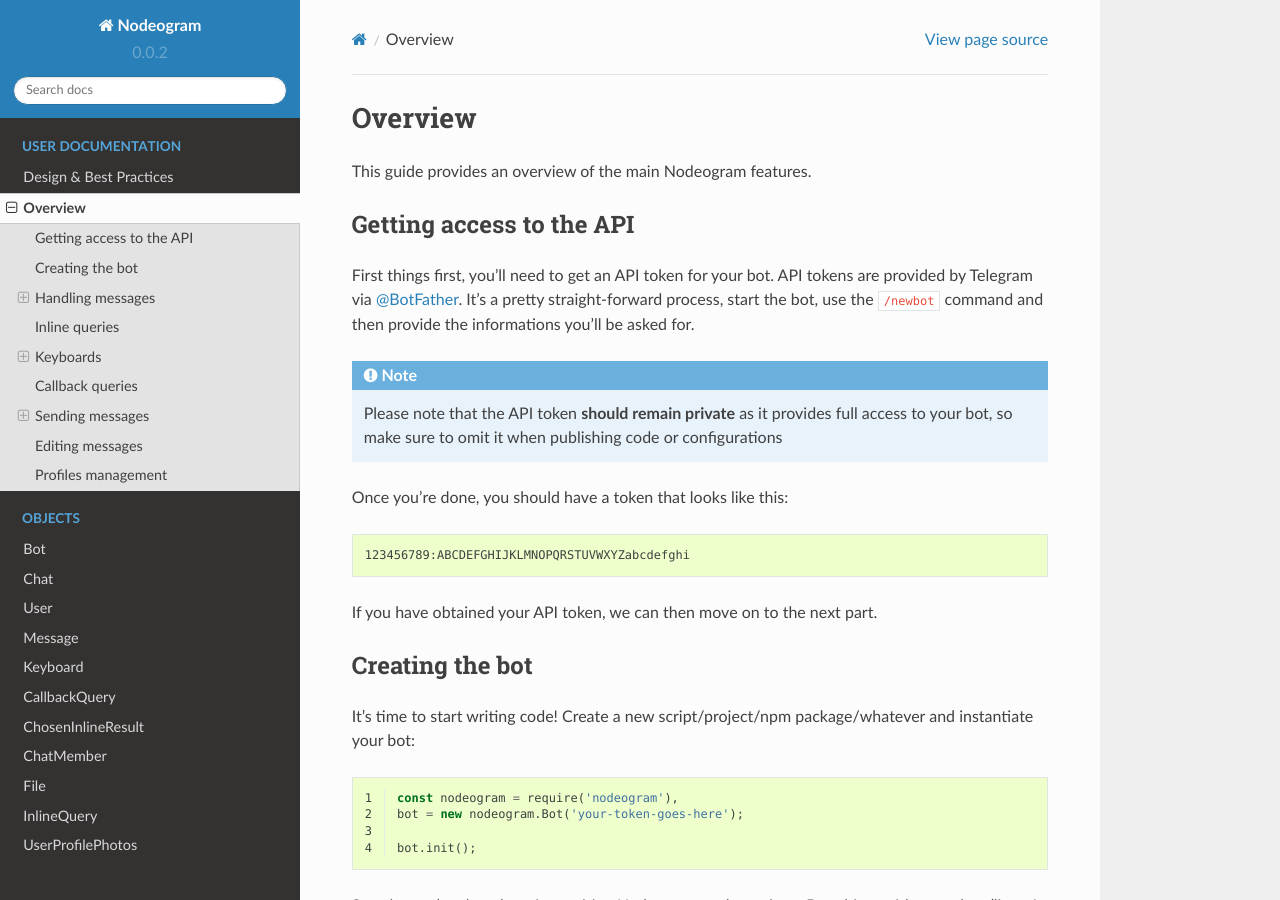
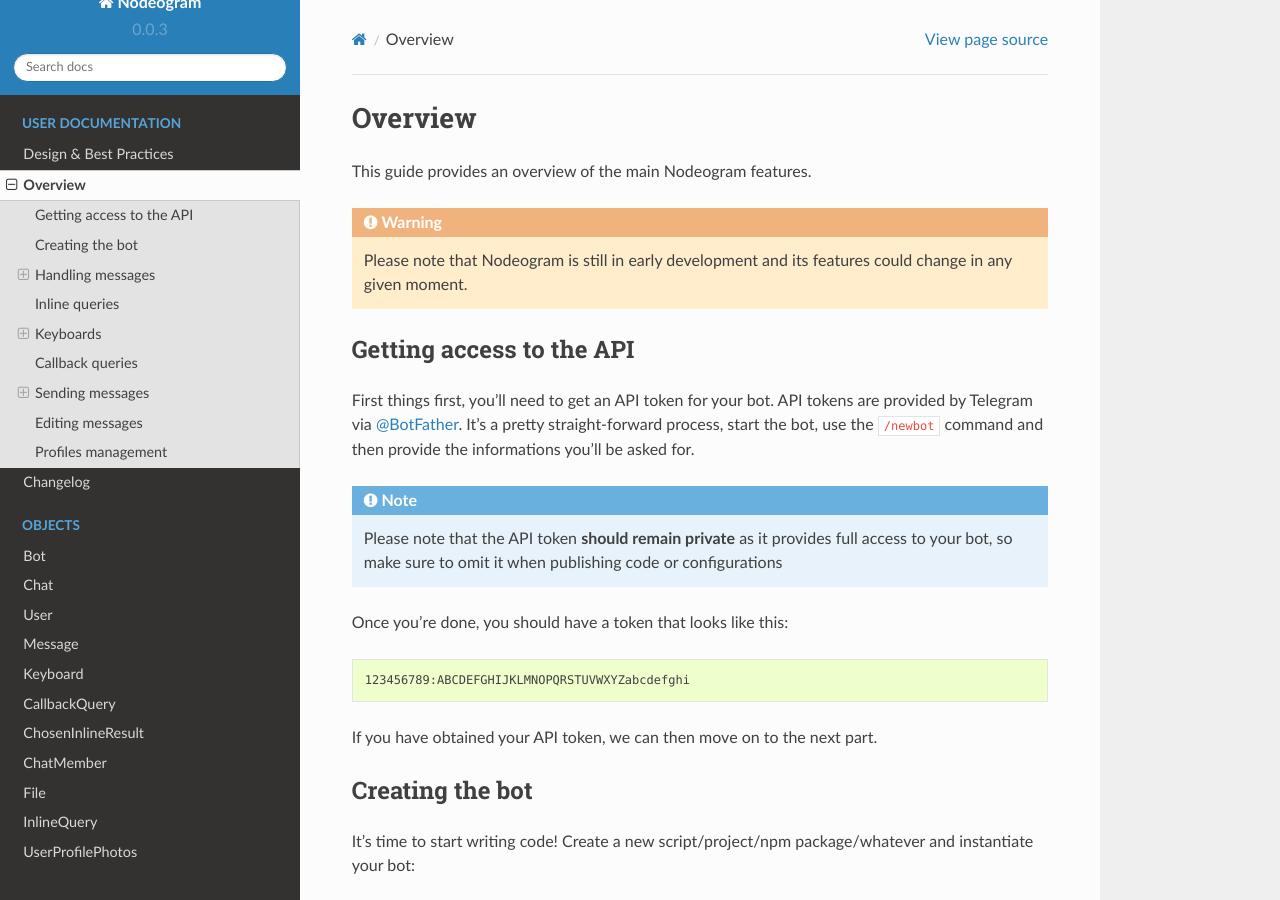
Before and after one commit to ALCC01/nodeogram, a Sphinx documentation site: the page built from docs/quickstart.rst, in a window 1280 px wide and 900 px high. Built offline with Sphinx 7.4.7 and the Read the Docs theme 2.0.0, drawn with Linux system fonts in a browser that asks for light colours.

```diff
--- a/docs/conf.py
+++ b/docs/conf.py
@@ -59,9 +59,9 @@ author = u'Alberto Coscia'
 # built documents.
 #
 # The short X.Y version.
-version = u'0.0.2'
+version = u'0.0.3'
 # The full version, including alpha/beta/rc tags.
-release = u'0.0.2'
+release = u'0.0.3'
 
 # The language for content autogenerated by Sphinx. Refer to documentation
 # for a list of supported languages.
--- a/docs/index.rst
+++ b/docs/index.rst
@@ -67,6 +67,7 @@ Nodeogram is released under the GNU General Public License 3.0.
 
     style
     quickstart
+    changelog
 
 .. _objects-documentation:
 .. toctree::
--- a/docs/quickstart.rst
+++ b/docs/quickstart.rst
@@ -2,6 +2,10 @@ Overview
 ========
 
 This guide provides an overview of the main Nodeogram features.
+
+.. warning::
+
+    Please note that Nodeogram is still in early development and its features could change in any given moment.
 
 =========================
 Getting access to the API
--- a/package.json
+++ b/package.json
@@ -1,6 +1,6 @@
 {
   "name": "nodeogram",
-  "version": "0.0.2",
+  "version": "0.0.3",
   "description": "A simple yet complete Node.JS module for Telegram bots",
   "main": "index.js",
   "scripts": {
```
Also changed, not shown: README.md (+6 -1 lines), docs/changelog.rst (added, +32 -0 lines).
